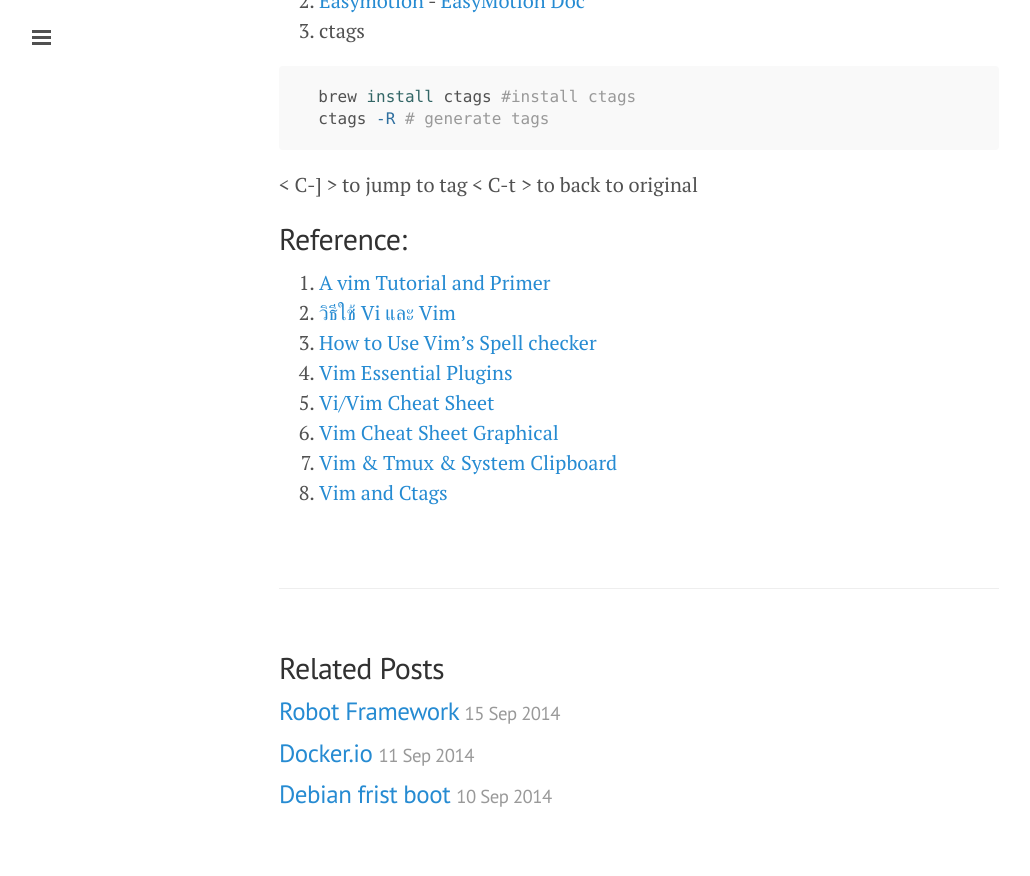
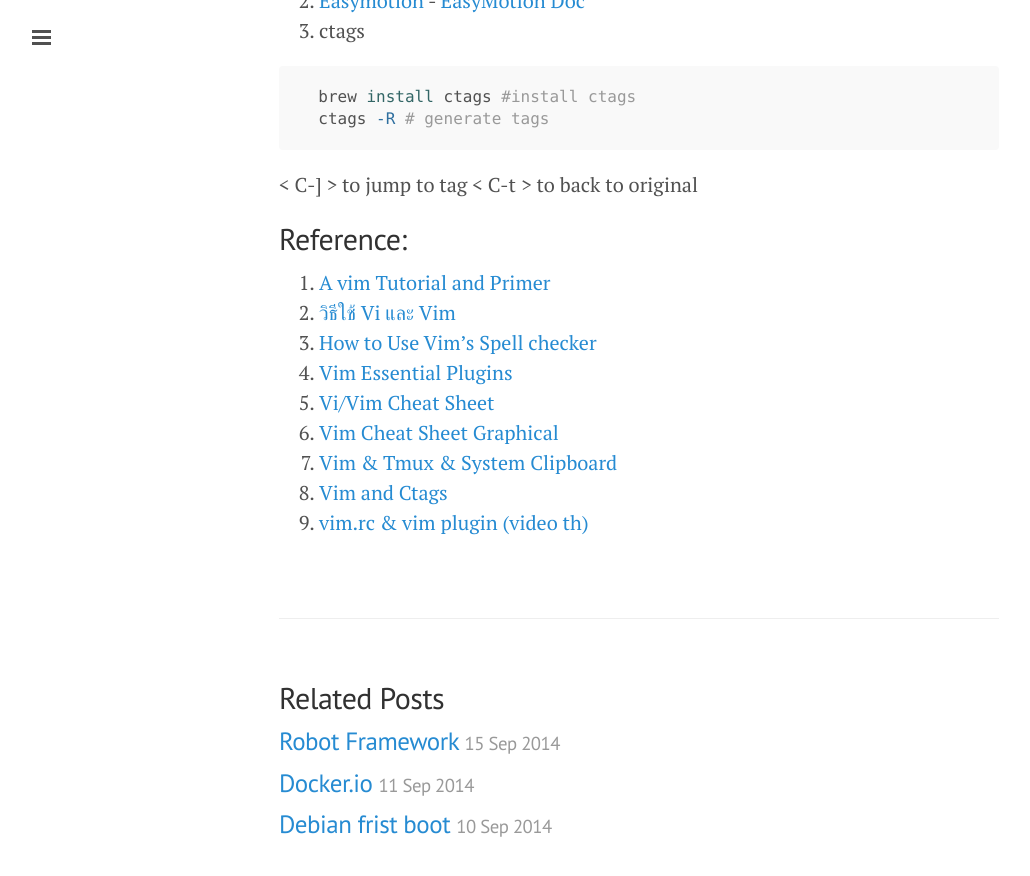
Before and after one commit to ibotdotout/ibotdotout.github.io, a Jekyll site: the page built from _posts/2014-06-09-vim.md, in a window 1280 px wide and 900 px high, scrolled down 3776 px. Shown: the top 876 px of the window, without its empty margins (1-1031 px from the left). Built offline with Jekyll 4.4.1, drawn with Linux system fonts in a browser that asks for light colours; Markdown is read by kramdown in place of the engine named in the settings.

Commit message:
update vim ref

```diff
--- a/_posts/2014-06-09-vim.md
+++ b/_posts/2014-06-09-vim.md
@@ -150,3 +150,4 @@ zb - Move current line to botoom screen
 6. [Vim Cheat Sheet Graphical](https://cdn.shopify.com/s/files/1/0165/4168/files/preview.png)
 7. [Vim & Tmux & System Clipboard](https://coderwall.com/p/j9wnfw)
 8. [Vim and Ctags](http://andrew.stwrt.ca/posts/vim-ctags)
+9. [vim.rc & vim plugin (video th)](https://www.youtube.com/watch?v=k_KSeQgtrb4)
```
